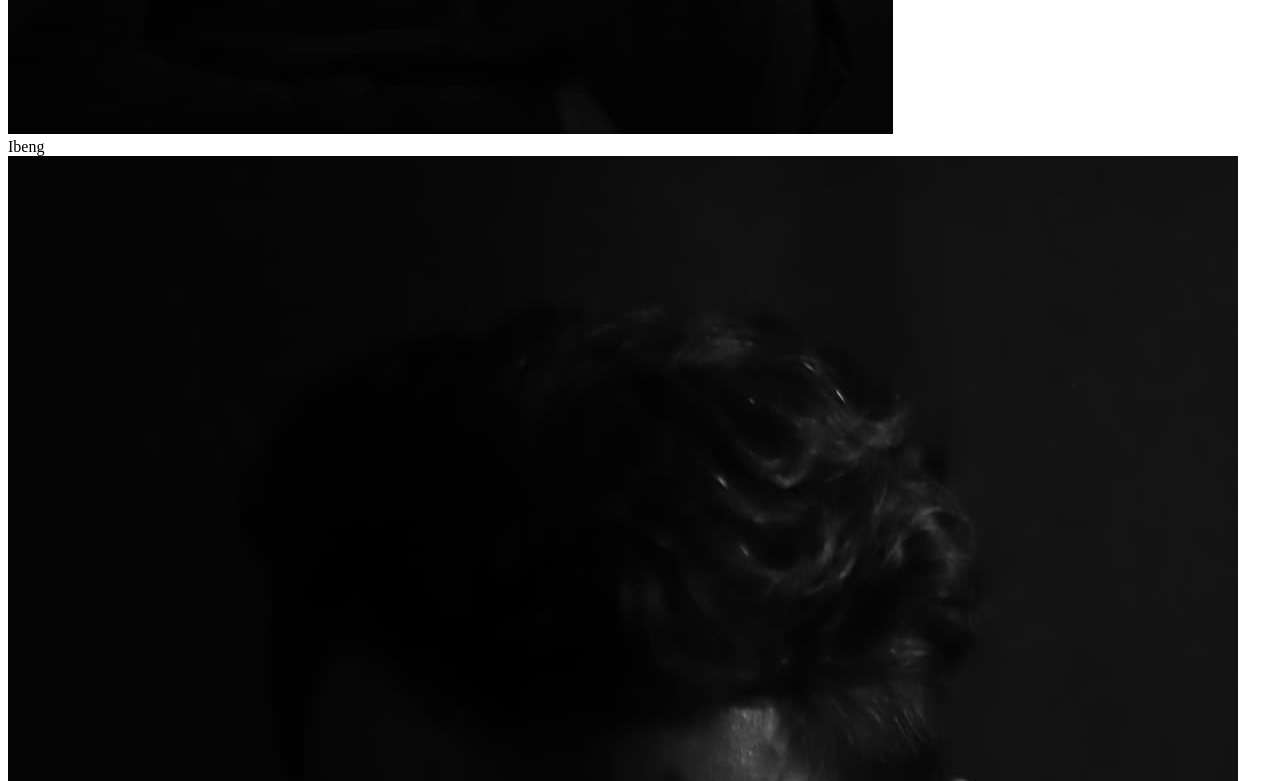
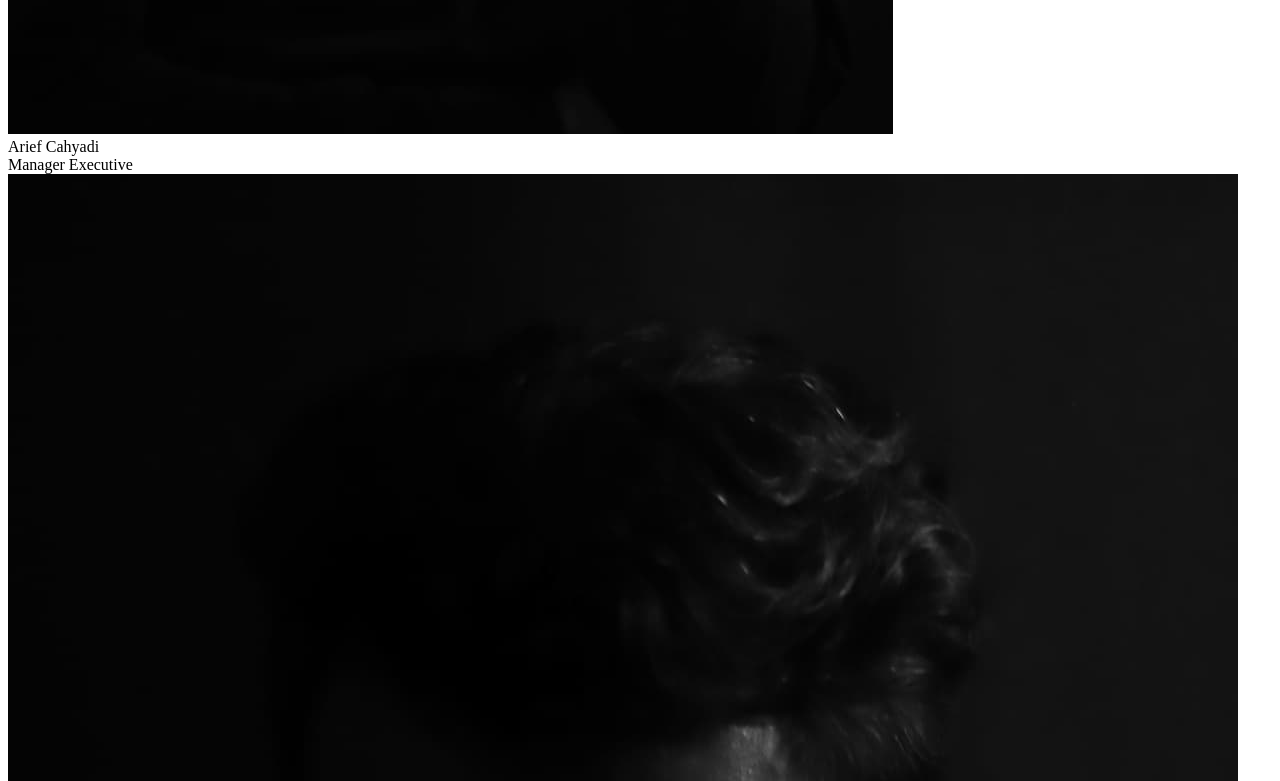
Before and after one commit to adjieguntoro-tokped/ccmediaweb, a Next.js app: page / in a window 1280 px wide. Shown: the part 6140-6921 px from the top of the page. Built offline with nearby package versions, Linux system fonts and the light colour scheme.

Commit message:
change name

```diff
--- a/components/AboutUs/index.js
+++ b/components/AboutUs/index.js
@@ -22,7 +22,7 @@ const AboutUs = () => (
                     </div>
                     <div className="space-y-2">
                         <img src="/images/Ibeng.jpg" className="transform scale-100"/>
-                        <div className="text-xs text-center text-gray-500"> <span className="font-bold">Ibeng</span></div>
+                        <div className="text-xs text-center text-gray-500"> <span className="font-bold">Arief Cahyadi</span> <br/>Manager Executive</div>
                     </div>
                     <div className="space-y-2">
                     <img src="/images/Ifan 2.jpg" className="transform scale-90"  />
--- a/components/ContactUs/index.js
+++ b/components/ContactUs/index.js
@@ -20,7 +20,7 @@ const Form = () => {
                          Nama Lengkap
                         </label>
                         <input
-                        placeholder="Rama Kharisma"
+                        placeholder="Jhon Doe"
                         type="text"
                         name="full-name"
                         id="full-name"
@@ -49,7 +49,7 @@ const Form = () => {
                 type="submit"
                 className="inline-flex justify-center py-2 px-4 border border-transparent shadow-sm text-sm font-medium rounded-md text-white bg-green-600 hover:bg-green-700 focus:outline-none focus:ring-2 focus:ring-offset-2 focus:ring-green-500"
                 >
-                Kirim WA
+                Kirim
                 </button>
             </div>
             </div>
```
